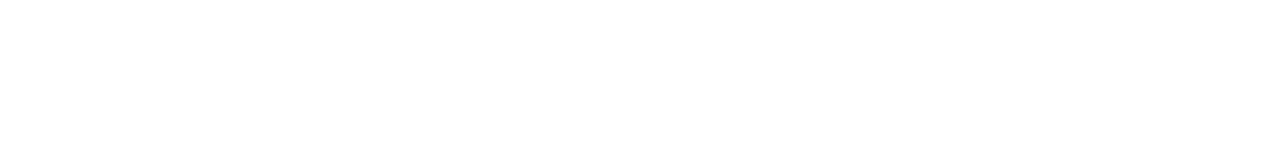
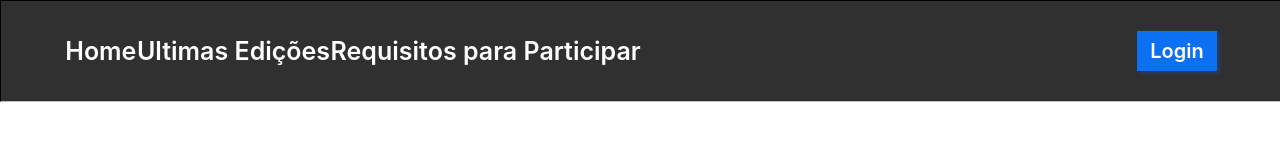
Before and after one commit to githvictorhsp3017/bootcamp, a plain HTML site: page index.html in a window 1280 px wide. Drawn offline with Linux system fonts and the light colour scheme.

Commit message:
Estilização do menu header

```diff
--- a/index.html
+++ b/index.html
@@ -1,12 +1,25 @@
 <!DOCTYPE html>
 <html lang="pt-br">
 <head>
+
     <meta charset="UTF-8">
     <meta http-equiv="X-UA-Compatible" content="IE=edge">
     <meta name="viewport" content="width=device-width, initial-scale=1.0">
     <title>Bootcamp</title>
+    <link href="style.css" rel="stylesheet">
+
 </head>
 <body>
+    <nav id="menu_header">
+        <div id="menu">
+            <a href="">Home</a>
+            <a href="">Ultimas Edições</a>
+            <a href="">Requisitos para Participar</a>
+        </div>
+        <button>Login</button>
+    </nav>
+
+
 
 </body>
 </html>
--- /dev/null
+++ b/style.css
@@ -0,0 +1,57 @@
+@import url('https://fonts.googleapis.com/css2?family=Poppins:wght@400;700&display=swap');
+/*
+    Tag
+    ID
+    Class
+*/
+body{
+    margin:0px;
+    padding: 0px;
+}
+
+#menu_header{
+    width: 100%;
+    height: 100px;
+    border:1px solid black;
+    background-color: #303030;
+    display: flex;
+    justify-content: space-between;
+    align-items: center;
+
+    border-bottom: 1px solid #bababa;
+}
+
+#menu_header button{
+    border: 0px;
+    margin-right: 5%;
+    background-color: #0C70F2;
+    cursor: pointer;
+    height: 40px;
+    width: 80px;
+
+    font-family: 'Inter';
+    font-size: 20px;
+    font-weight: 600;
+    color: white;
+
+    box-shadow: 3px 2px 4px rgba(12, 112, 242, 0.25);
+}
+
+#menu_header div a{
+    font-family: 'Inter';
+    font-size: 25px;
+    font-weight: 600;
+    color:white;
+    text-decoration: none;
+}
+    #menu_header div a:hover{
+        color: #CCCCCC;
+    }
+
+#menu{
+    display: flex;
+    align-items: center;
+    width: 45%;
+    justify-content: space-around;
+    margin-left: 5%;
+}
```
